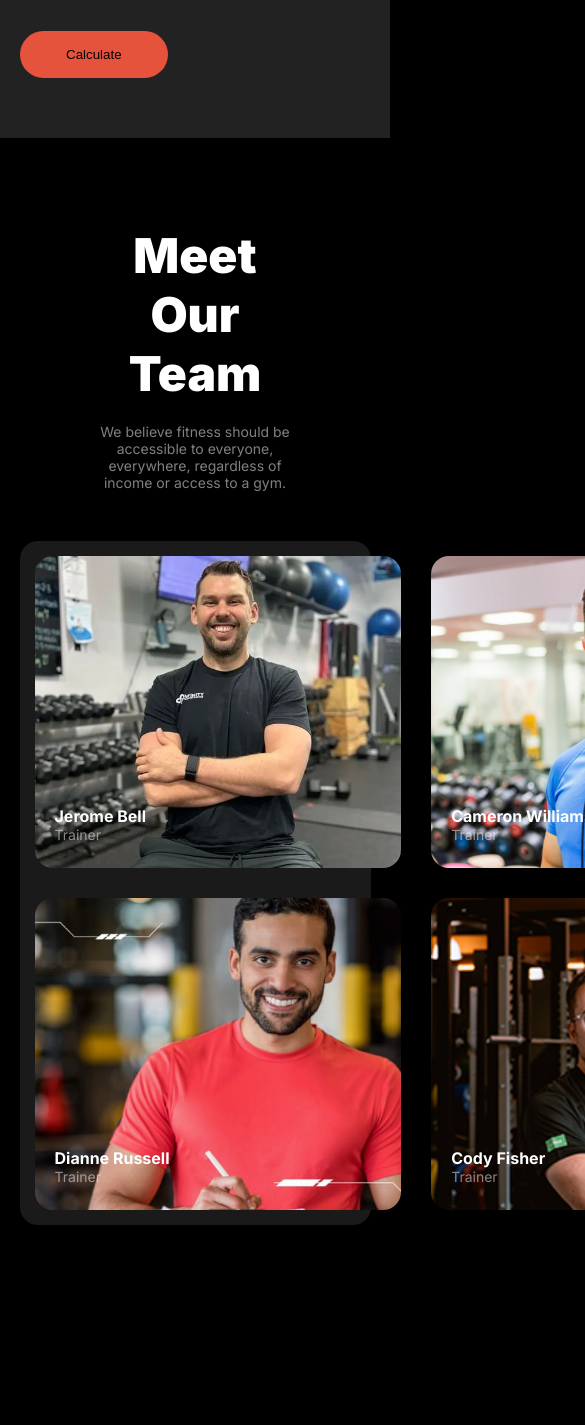
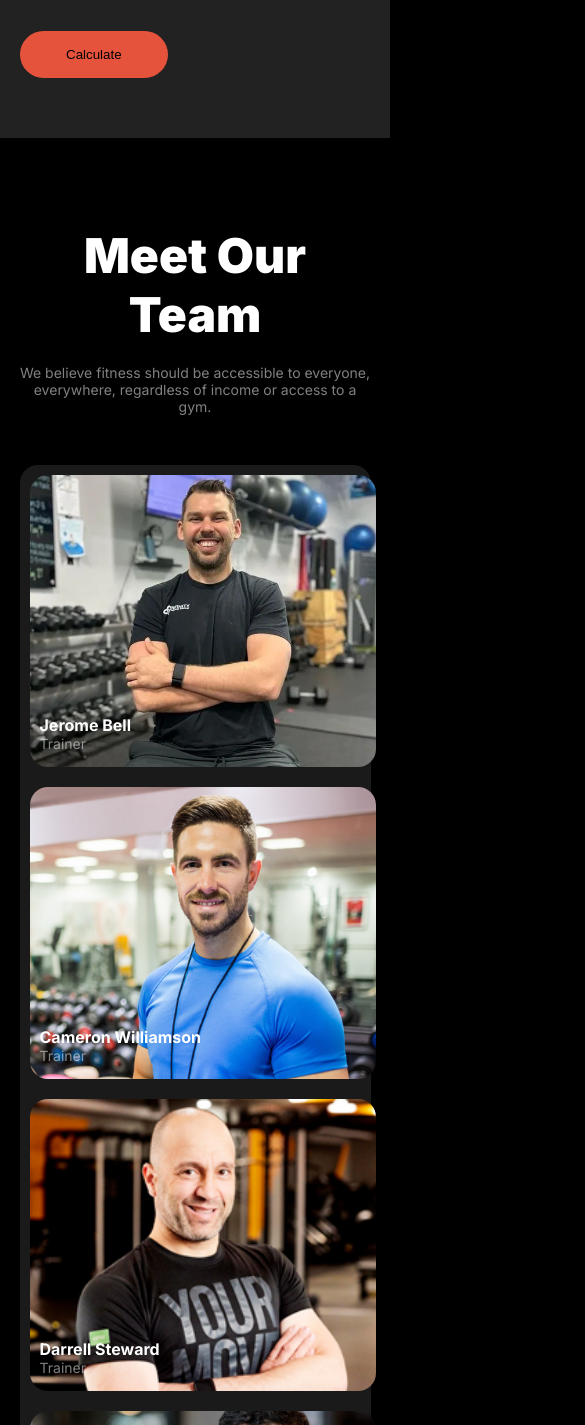
Before and after one commit to Rahibazam/b10a2, a plain HTML site: page index.html in a window 390 px wide. Shown: the part 4710-6135 px from the top of the page, 585 px wide, since content can reach past the window. Before the commit the page ends 6023 px from the top, so only its background shows below. Drawn offline with Linux system fonts and the light colour scheme; a web font is replaced by a local one.

Commit message:
completed meet the team section for mobile responsiveness

```diff
--- a/styles/b10a2.css
+++ b/styles/b10a2.css
@@ -432,12 +432,12 @@ td{
 }
 
 .team-1-container, .team-2-container, .team-3-container, .team-4-container, .team-5-container, .team-6-container{
-    padding: 15px;
+    padding: 10px;
 }
 
 .team-1{
     border-radius: 18px;
-    padding: 20px;
+    padding: 10px;
     width: 326.67px;
     height: 272px;
     background-image: url(../images/trainer1.png);
@@ -446,7 +446,7 @@ td{
 
 .team-2{
     border-radius: 18px;
-    padding: 20px;
+    padding: 10px;
     width: 326.67px;
     height: 272px;
     background-image: url(../images/trainer2.png);
@@ -455,7 +455,7 @@ td{
 
 .team-3{
     border-radius: 18px;
-    padding: 20px;
+    padding: 10px;
     width: 326.67px;
     height: 272px;
     background-image: url(../images/trainer3.png);
@@ -464,7 +464,7 @@ td{
 
 .team-4{
     border-radius: 18px;
-    padding: 20px;
+    padding: 10px;
     width: 326.67px;
     height: 272px;
     background-image: url(../images/trainer4.png);
@@ -474,7 +474,7 @@ td{
 
 .team-5{
     border-radius: 18px;
-    padding: 20px;
+    padding: 10px;
     width: 326.67px;
     height: 272px;
     background-image: url(../images/trainer5.png);
@@ -483,7 +483,7 @@ td{
 
 .team-6{
     border-radius: 18px;
-    padding: 20px;
+    padding: 10px;
     width: 326.67px;
     height: 272px;
     background-image: url(../images/trainer6.png);
@@ -628,6 +628,14 @@ td{
         width: 87%;
     }
 
+    .teams{
+        grid-template-columns: repeat(1, 1fr);
+    }
+
+    .our-team-content{
+        margin: auto auto 50px auto;
+        width: 100%;
+    }
 
 
 }
```
Also changed, not shown: index.html (+24 -5 lines).
